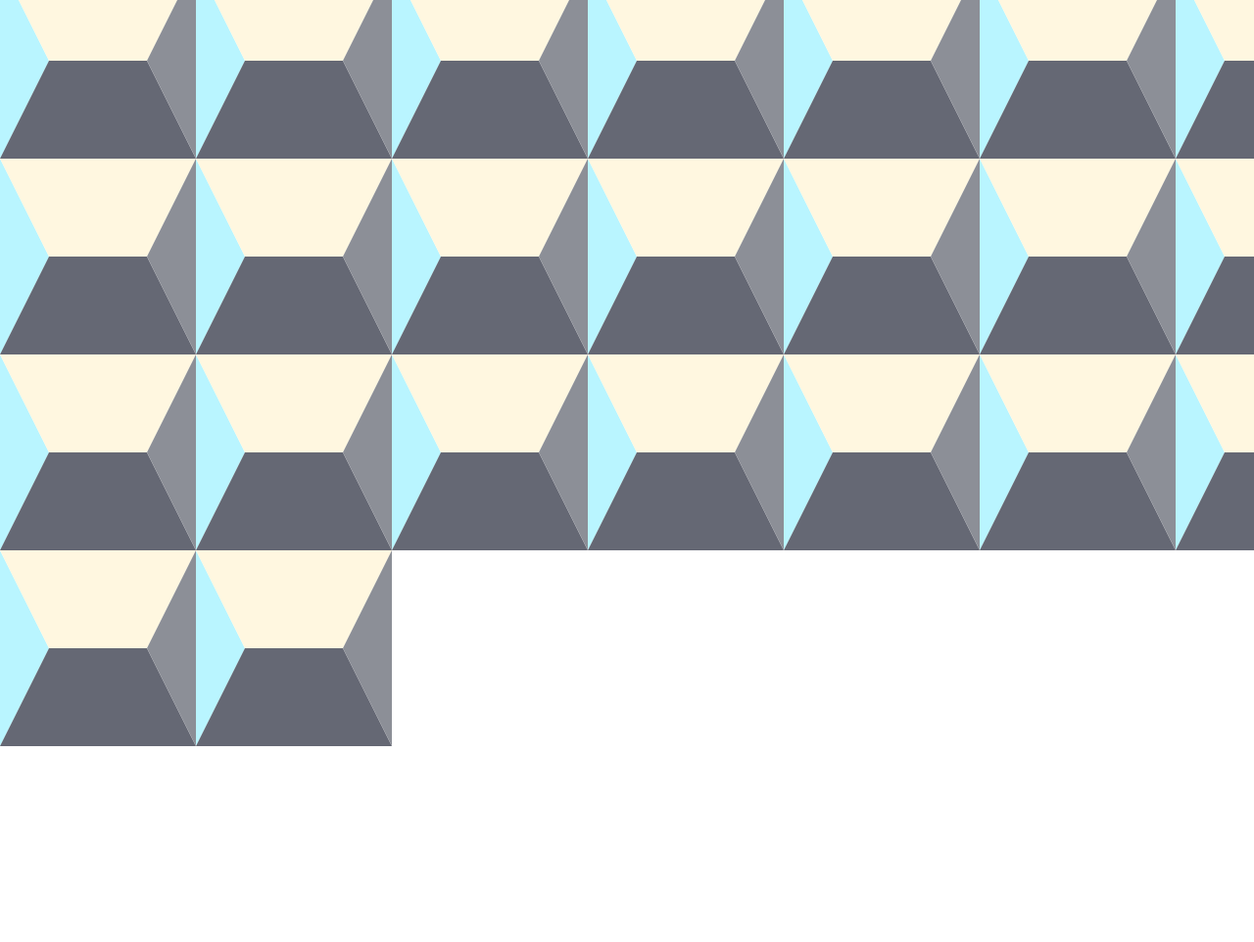
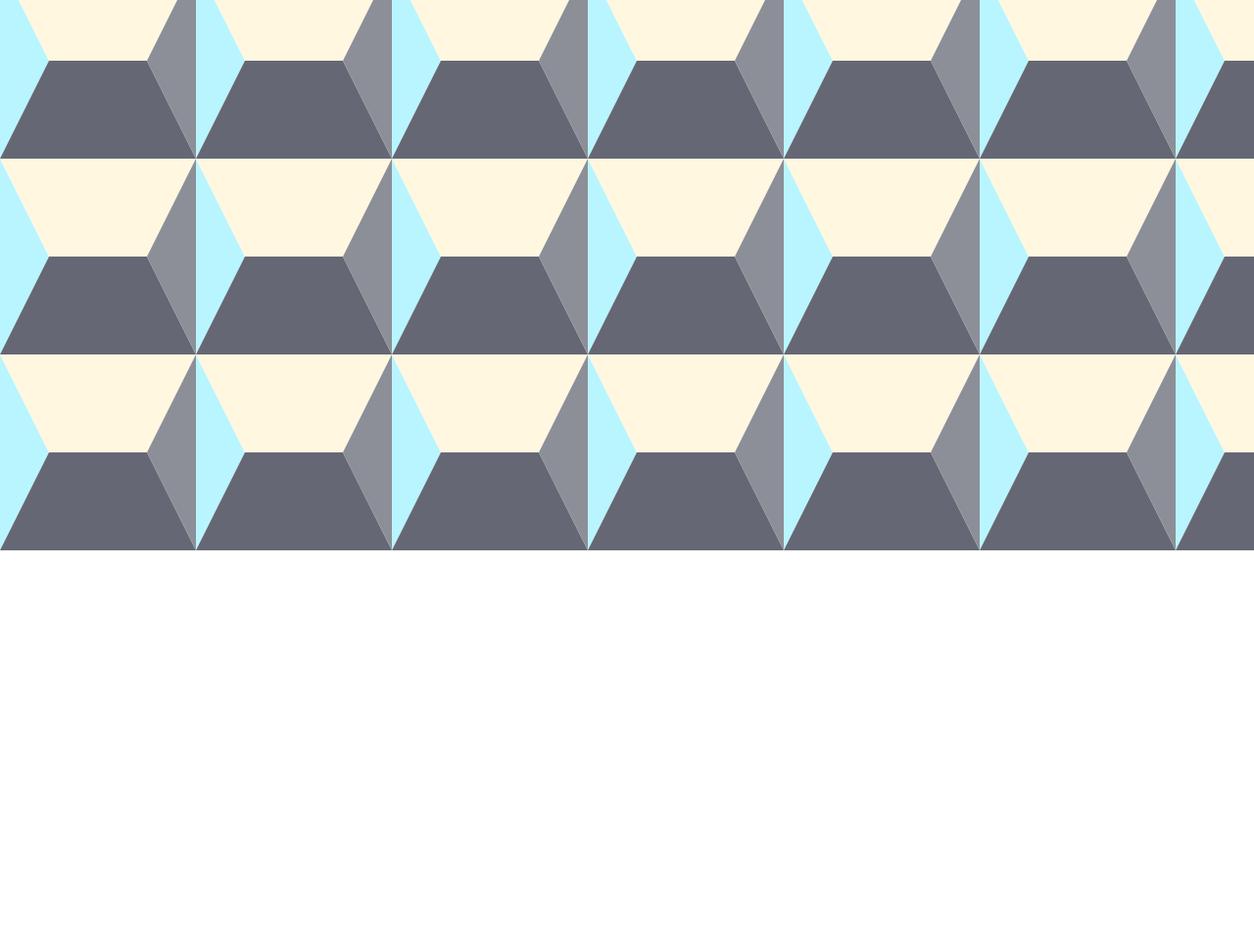
Before and after one commit to sophieemessing/sophieemessing.github.io, a plain HTML site: page index.html in a window 1280 px wide. Shown: the part 1838-2800 px from the top of the page at 98% size. After the commit the page ends 2600 px from the top, so only its background shows below. Drawn offline with Linux system fonts and the light colour scheme.

Commit message:
remove some cubes

```diff
--- a/index.html
+++ b/index.html
@@ -856,20 +856,6 @@
             <div class="right-triangle"></div>
         </div>
 
-        <div class="container">
-            <div class="left-triangle"></div>
-            <div class="top-trapezoid"></div>
-            <div class="bottom-trapezoid"></div>
-            <div class="right-triangle"></div>
-        </div>
-
-        <div class="container">
-            <div class="left-triangle"></div>
-            <div class="top-trapezoid"></div>
-            <div class="bottom-trapezoid"></div>
-            <div class="right-triangle"></div>
-        </div>
-
     </div>
 
 </body>
```
